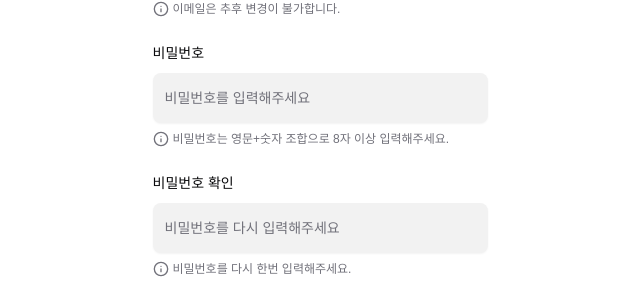
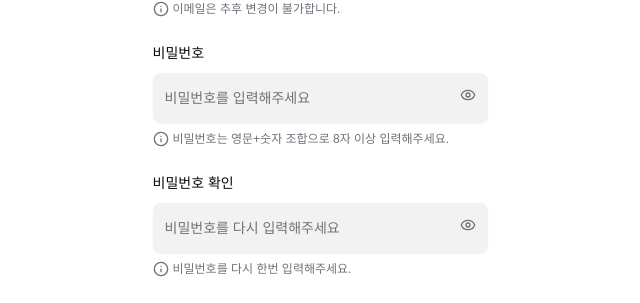
Before and after one commit to muffin9/bungmakase, a Next.js app: page /login/email in a window 1280 px wide. Shown: the part 284-587 px from the top of the page, without its empty margins (320-960 px from the left). Built offline with nearby package versions, Linux system fonts and the light colour scheme; a web font is replaced by a local one.

Commit message:
feat: LoginForm component 분리

```diff
--- a/src/app/login/email/page.tsx
+++ b/src/app/login/email/page.tsx
@@ -1,128 +1,7 @@
-'use client';
-
-import { useForm } from 'react-hook-form';
-import { useMutation } from '@tanstack/react-query';
-import { zodResolver } from '@hookform/resolvers/zod';
-import * as z from 'zod';
 import BackButton from '@/components/common/BackButton';
-import { BaseInput } from '@/components/common/BaseInput';
-import { Button } from '@/components/ui/button';
-import { Info } from 'lucide-react';
-import { useRouter } from 'next/navigation';
-
-const formSchema = z
-  .object({
-    email: z
-      .string()
-      .min(1, '이메일을 입력해주세요')
-      .email('올바른 이메일 형식이 아닙니다'),
-    password: z
-      .string()
-      .min(1, '비밀번호를 입력해주세요')
-      .min(8, '비밀번호는 8자 이상이어야 합니다')
-      .regex(
-        /^(?=.*[A-Za-z])(?=.*\d)[A-Za-z\d]{8,}$/,
-        '비밀번호는 영문+숫자 조합으로 8자 이상 입력해주세요.',
-      ),
-    confirmPassword: z.string().min(1, '비밀번호 확인을 입력해주세요'),
-  })
-  .refine((data) => data.password === data.confirmPassword, {
-    message: '비밀번호가 일치하지 않습니다',
-    path: ['confirmPassword'],
-  });
-
-type FormData = z.infer<typeof formSchema>;
-
-interface SignUpResponse {
-  success: boolean;
-  message: string;
-}
-
-async function signUp(data: FormData): Promise<SignUpResponse> {
-  const response = await fetch('/api/auth/signup', {
-    method: 'POST',
-    headers: { 'Content-Type': 'application/json' },
-    body: JSON.stringify({
-      email: data.email,
-      password: data.password,
-    }),
-  });
-
-  if (!response.ok) {
-    const errorData = await response.json();
-    throw new Error(errorData.message || '회원가입에 실패했습니다');
-  }
-
-  return response.json();
-}
+import { LoginForm } from '@/components/LoginForm';
 
 export default function LoginEmailPage() {
-  const router = useRouter();
-
-  const {
-    register,
-    handleSubmit,
-    formState: { errors, isSubmitting, dirtyFields },
-    watch,
-    reset,
-  } = useForm<FormData>({
-    resolver: zodResolver(formSchema),
-    mode: 'onChange',
-  });
-
-  const watchedPassword = watch('password');
-  const watchedEmail = watch('email');
-  const watchedConfirmPassword = watch('confirmPassword');
-
-  // 각 필드의 유효성 상태 확인
-  const getEmailCorrect = () => {
-    if (!dirtyFields.email || errors.email) return '';
-    if (z.string().email().safeParse(watchedEmail).success) {
-      return '사용 가능한 이메일입니다';
-    }
-    return '';
-  };
-
-  const getPasswordCorrect = () => {
-    if (!dirtyFields.password || errors.password) return '';
-    if (
-      z
-        .string()
-        .min(8)
-        .regex(/^(?=.*[A-Za-z])(?=.*\d)/)
-        .safeParse(watchedPassword).success
-    ) {
-      return '사용 가능한 비밀번호입니다';
-    }
-    return '';
-  };
-
-  const getConfirmPasswordCorrect = () => {
-    if (!dirtyFields.confirmPassword || errors.confirmPassword) return '';
-    if (watchedPassword === watchedConfirmPassword && watchedConfirmPassword) {
-      return '비밀번호가 일치합니다';
-    }
-    return '';
-  };
-
-  const mutation = useMutation({
-    mutationFn: signUp,
-    onSuccess: (data) => {
-      // TODO: Toast Message
-      reset();
-      router.push('/login/success');
-    },
-    onError: (error: Error) => {
-      // TODO: Toast Message
-    },
-  });
-
-  const onSubmit = handleSubmit((data) => {
-    mutation.mutate(data);
-  });
-
-  const isLoading = isSubmitting || mutation.isPending;
-
   return (
     <section className="h-screen px-5 py-8">
       <header className="flex flex-col">
@@ -141,68 +20,7 @@ export default function LoginEmailPage() {
         </div>
       </header>
 
-      <form className="flex flex-col gap-6 mt-8" onSubmit={onSubmit} noValidate>
-        <BaseInput
-          id="email"
-          type="email"
-          label="이메일"
-          placeholder="이메일을 입력해주세요"
-          error={errors.email?.message}
-          correct={getEmailCorrect()}
-          {...register('email')}
-          helperText={
-            <div className="flex items-center gap-1">
-              <Info className="w-4 h-4" />
-              <span className="text-xs text-muted-foreground">
-                이메일은 추후 변경이 불가합니다.
-              </span>
-            </div>
-          }
-          disabled={isLoading}
-        />
-
-        <BaseInput
-          id="password"
-          type="password"
-          label="비밀번호"
-          placeholder="비밀번호를 입력해주세요"
-          error={errors.password?.message}
-          correct={getPasswordCorrect()}
-          {...register('password')}
-          helperText={
-            <div className="flex items-center gap-1">
-              <Info className="w-4 h-4" />
-              <span className="text-xs text-muted-foreground">
-                비밀번호는 영문+숫자 조합으로 8자 이상 입력해주세요.
-              </span>
-            </div>
-          }
-          disabled={isLoading}
-        />
-
-        <BaseInput
-          id="confirmPassword"
-          type="password"
-          label="비밀번호 확인"
-          placeholder="비밀번호를 다시 입력해주세요"
-          error={errors.confirmPassword?.message}
-          correct={getConfirmPasswordCorrect()}
-          {...register('confirmPassword')}
-          helperText={
-            <div className="flex items-center gap-1">
-              <Info className="w-4 h-4" />
-              <span className="text-xs text-muted-foreground">
-                비밀번호를 다시 한번 입력해주세요.
-              </span>
-            </div>
-          }
-          disabled={isLoading}
-        />
-
-        <Button type="submit" className="mt-20" disabled={isLoading}>
-          {isLoading ? '처리중...' : '완료'}
-        </Button>
-      </form>
+      <LoginForm />
     </section>
   );
 }
--- a/src/components/LoginForm/index.tsx
+++ b/src/components/LoginForm/index.tsx
@@ -1,71 +1,221 @@
 'use client';
 
 import { useForm } from 'react-hook-form';
+import { useMutation } from '@tanstack/react-query';
 import { zodResolver } from '@hookform/resolvers/zod';
+import { BaseInput } from '@/components/common/BaseInput';
+import { Button } from '@/components/ui/button';
+import { Info } from 'lucide-react';
 import * as z from 'zod';
-import { Button } from '@/components/ui/button';
-import { BaseInput } from '@/components/common/BaseInput';
-import { Eye, EyeOff, Mail } from 'lucide-react';
+import { Eye, EyeOff } from 'lucide-react';
+import { useRouter } from 'next/navigation';
 import { useState } from 'react';
-import { motion } from 'framer-motion';
 
-const formSchema = z.object({
-  email: z.string().email('올바른 이메일을 입력해주세요'),
-  password: z.string().min(8, '비밀번호는 8자 이상 입력해주세요'),
-});
+const formSchema = z
+  .object({
+    email: z
+      .string()
+      .min(1, '이메일을 입력해주세요')
+      .email('올바른 이메일 형식이 아닙니다'),
+    password: z
+      .string()
+      .min(1, '비밀번호를 입력해주세요')
+      .min(8, '비밀번호는 8자 이상이어야 합니다')
+      .regex(
+        /^(?=.*[A-Za-z])(?=.*\d)[A-Za-z\d]{8,}$/,
+        '비밀번호는 영문+숫자 조합으로 8자 이상 입력해주세요.',
+      ),
+    confirmPassword: z.string().min(1, '비밀번호 확인을 입력해주세요'),
+  })
+  .refine((data) => data.password === data.confirmPassword, {
+    message: '비밀번호가 일치하지 않습니다',
+    path: ['confirmPassword'],
+  });
+
+type FormData = z.infer<typeof formSchema>;
+
+interface SignUpResponse {
+  success: boolean;
+  message: string;
+}
+
+async function signUp(data: FormData): Promise<SignUpResponse> {
+  const response = await fetch('/api/auth/signup', {
+    method: 'POST',
+    headers: { 'Content-Type': 'application/json' },
+    body: JSON.stringify({
+      email: data.email,
+      password: data.password,
+    }),
+  });
+
+  if (!response.ok) {
+    const errorData = await response.json();
+    throw new Error(errorData.message || '회원가입에 실패했습니다');
+  }
+
+  return response.json();
+}
 
 export function LoginForm() {
+  const router = useRouter();
   const [showPassword, setShowPassword] = useState(false);
+  const [showConfirmPassword, setShowConfirmPassword] = useState(false);
 
   const {
     register,
     handleSubmit,
-    formState: { errors, isSubmitting },
-  } = useForm<z.infer<typeof formSchema>>({
+    formState: { errors, isSubmitting, dirtyFields },
+    watch,
+    reset,
+  } = useForm<FormData>({
     resolver: zodResolver(formSchema),
+    mode: 'onChange',
   });
 
-  const onSubmit = async (data: z.infer<typeof formSchema>) => {
-    // Handle form submission
-    await new Promise((resolve) => setTimeout(resolve, 1000));
-    console.log(data);
+  const watchedPassword = watch('password');
+  const watchedEmail = watch('email');
+  const watchedConfirmPassword = watch('confirmPassword');
+
+  // 각 필드의 유효성 상태 확인
+  const getEmailCorrect = () => {
+    if (!dirtyFields.email || errors.email) return '';
+    if (z.string().email().safeParse(watchedEmail).success) {
+      return '사용 가능한 이메일입니다';
+    }
+    return '';
   };
 
+  const getPasswordCorrect = () => {
+    if (!dirtyFields.password || errors.password) return '';
+    if (
+      z
+        .string()
+        .min(8)
+        .regex(/^(?=.*[A-Za-z])(?=.*\d)/)
+        .safeParse(watchedPassword).success
+    ) {
+      return '사용 가능한 비밀번호입니다';
+    }
+    return '';
+  };
+
+  const getConfirmPasswordCorrect = () => {
+    if (!dirtyFields.confirmPassword || errors.confirmPassword) return '';
+    if (watchedPassword === watchedConfirmPassword && watchedConfirmPassword) {
+      return '비밀번호가 일치합니다';
+    }
+    return '';
+  };
+
+  const mutation = useMutation({
+    mutationFn: signUp,
+    onSuccess: (data) => {
+      // TODO: Toast Message
+      reset();
+      router.push('/login/success');
+    },
+    onError: (error: Error) => {
+      // TODO: Toast Message
+    },
+  });
+
+  const onSubmit = handleSubmit((data) => {
+    mutation.mutate(data);
+  });
+
+  const isLoading = isSubmitting || mutation.isPending;
+
   return (
-    <motion.form
-      initial={{ opacity: 0, y: 20 }}
-      animate={{ opacity: 1, y: 0 }}
-      onSubmit={handleSubmit(onSubmit)}
-      className="space-y-4"
-    >
+    <form className="flex flex-col gap-6 mt-8" onSubmit={onSubmit} noValidate>
       <BaseInput
+        id="email"
+        type="email"
         label="이메일"
-        startIcon={<Mail className="h-4 w-4" />}
+        placeholder="이메일을 입력해주세요"
         error={errors.email?.message}
+        correct={getEmailCorrect()}
         {...register('email')}
+        helperText={
+          <div className="flex items-center gap-1">
+            <Info className="w-4 h-4" />
+            <span className="text-xs text-muted-foreground">
+              이메일은 추후 변경이 불가합니다.
+            </span>
+          </div>
+        }
+        disabled={isLoading}
       />
+
       <BaseInput
+        id="password"
+        type={showPassword ? 'text' : 'password'}
         label="비밀번호"
-        type={showPassword ? 'text' : 'password'}
+        placeholder="비밀번호를 입력해주세요"
+        error={errors.password?.message}
+        correct={getPasswordCorrect()}
+        {...register('password')}
         endIcon={
           <button
             type="button"
             onClick={() => setShowPassword(!showPassword)}
-            className="hover:text-foreground"
+            className="focus:outline-none"
+            tabIndex={-1}
           >
             {showPassword ? (
-              <EyeOff className="h-4 w-4" />
+              <EyeOff className="h-4 w-4 text-muted-foreground" />
             ) : (
-              <Eye className="h-4 w-4" />
+              <Eye className="h-4 w-4 text-muted-foreground" />
             )}
           </button>
         }
-        error={errors.password?.message}
-        {...register('password')}
+        helperText={
+          <div className="flex items-center gap-1">
+            <Info className="w-4 h-4" />
+            <span className="text-xs text-muted-foreground">
+              비밀번호는 영문+숫자 조합으로 8자 이상 입력해주세요.
+            </span>
+          </div>
+        }
+        disabled={isLoading}
       />
-      <Button type="submit" className="w-full" disabled={isSubmitting}>
-        {isSubmitting ? '로그인 중...' : '로그인'}
+
+      <BaseInput
+        id="confirmPassword"
+        type={showConfirmPassword ? 'text' : 'password'}
+        label="비밀번호 확인"
+        placeholder="비밀번호를 다시 입력해주세요"
+        error={errors.confirmPassword?.message}
+        correct={getConfirmPasswordCorrect()}
+        {...register('confirmPassword')}
+        endIcon={
+          <button
+            type="button"
+            onClick={() => setShowConfirmPassword(!showConfirmPassword)}
+            className="focus:outline-none"
+            tabIndex={-1}
+          >
+            {showConfirmPassword ? (
+              <EyeOff className="h-4 w-4 text-muted-foreground" />
+            ) : (
+              <Eye className="h-4 w-4 text-muted-foreground" />
+            )}
+          </button>
+        }
+        helperText={
+          <div className="flex items-center gap-1">
+            <Info className="w-4 h-4" />
+            <span className="text-xs text-muted-foreground">
+              비밀번호를 다시 한번 입력해주세요.
+            </span>
+          </div>
+        }
+        disabled={isLoading}
+      />
+
+      <Button type="submit" className="mt-20" disabled={isLoading}>
+        {isLoading ? '처리중...' : '완료'}
       </Button>
-    </motion.form>
+    </form>
   );
 }
```
